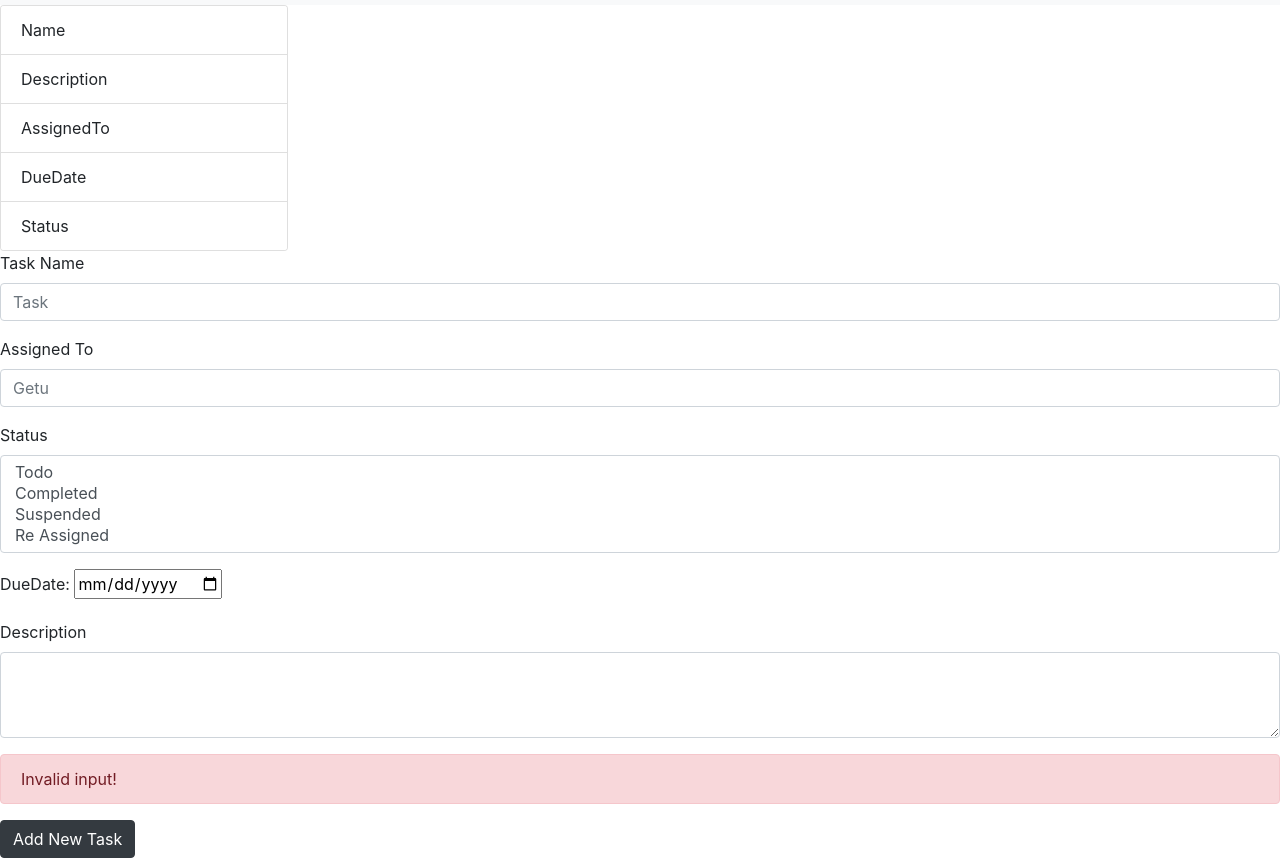
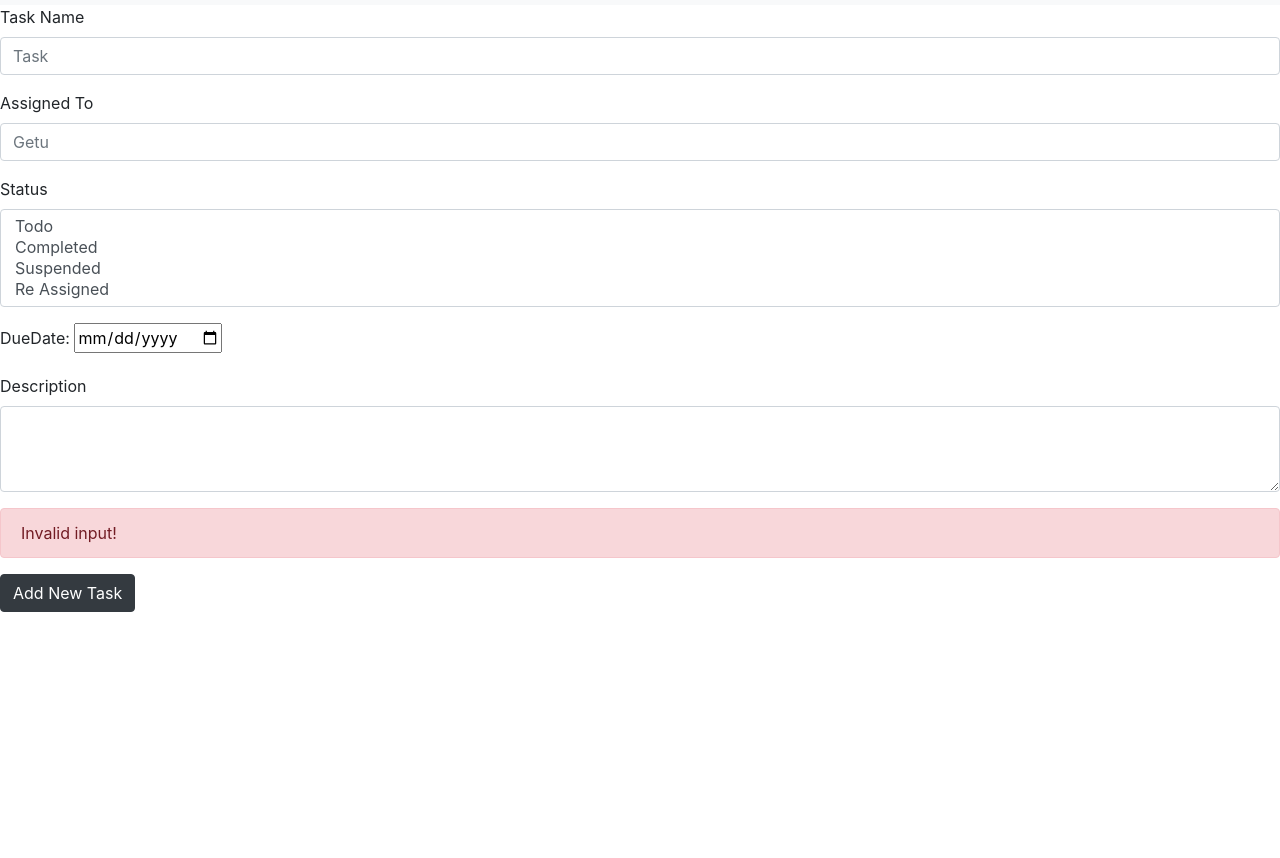
Before and after one commit to getuengda/jwd-final-project, a plain HTML site: page index.html in a window 1280 px wide. Shown: the part 51-909 px from the top of the page. After the commit the page ends 800 px from the top, so only its background shows below. Drawn offline with nearby package versions, Linux system fonts and the light colour scheme.

Commit message:
Update index.html

```diff
--- a/index.html
+++ b/index.html
@@ -35,16 +35,7 @@ integrity="sha384-TX8t27EcRE3e/ihU7zmQxVncDAy5uIKz4rEkgIXeMed4M0jlfIDPvg6uqKI2xX
           </ul>
         </div>
       </nav>
-      <div id = "iyaa" class="card" style="width: 18rem;">
-        <ul class="list-group list-group-flush">
-          <li class="list-group-item">Name</li>
-          <li class="list-group-item">Description</li>
-          <li class="list-group-item">AssignedTo</li>
-          <li class="list-group-item">DueDate</li>
-          <li class="list-group-item">Status</li>
-        </ul>
-      </div>
-    <!--- a task form --->
+     <!--- a task form --->
     <form>
   <div id="Task" class="form-group">
     <label for="exampleFormControlInput1">Task Name</label>
```
